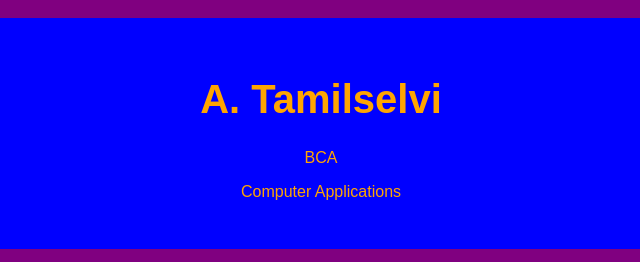
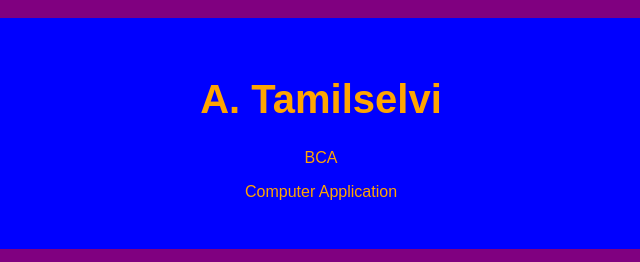
Before and after one commit to tamilanbu7754/Tamil, a plain HTML site: page index.html in a window 1280 px wide. Shown: the top 262 px of the page, 319-959 px from the left. Drawn offline with Linux system fonts and the light colour scheme.

Commit message:
Update index.html

```diff
--- a/index.html
+++ b/index.html
@@ -99,7 +99,7 @@
             <img src="./ZXDQkv9-5850881336.jpg alt="Your Profile Picture" class="profile-picture">
             <h1>A. Tamilselvi </h1>
             <p>BCA </p>
-            <p>Computer Applications</p>
+            <p>Computer Application</p>
         </div>
     </header>
 
```
